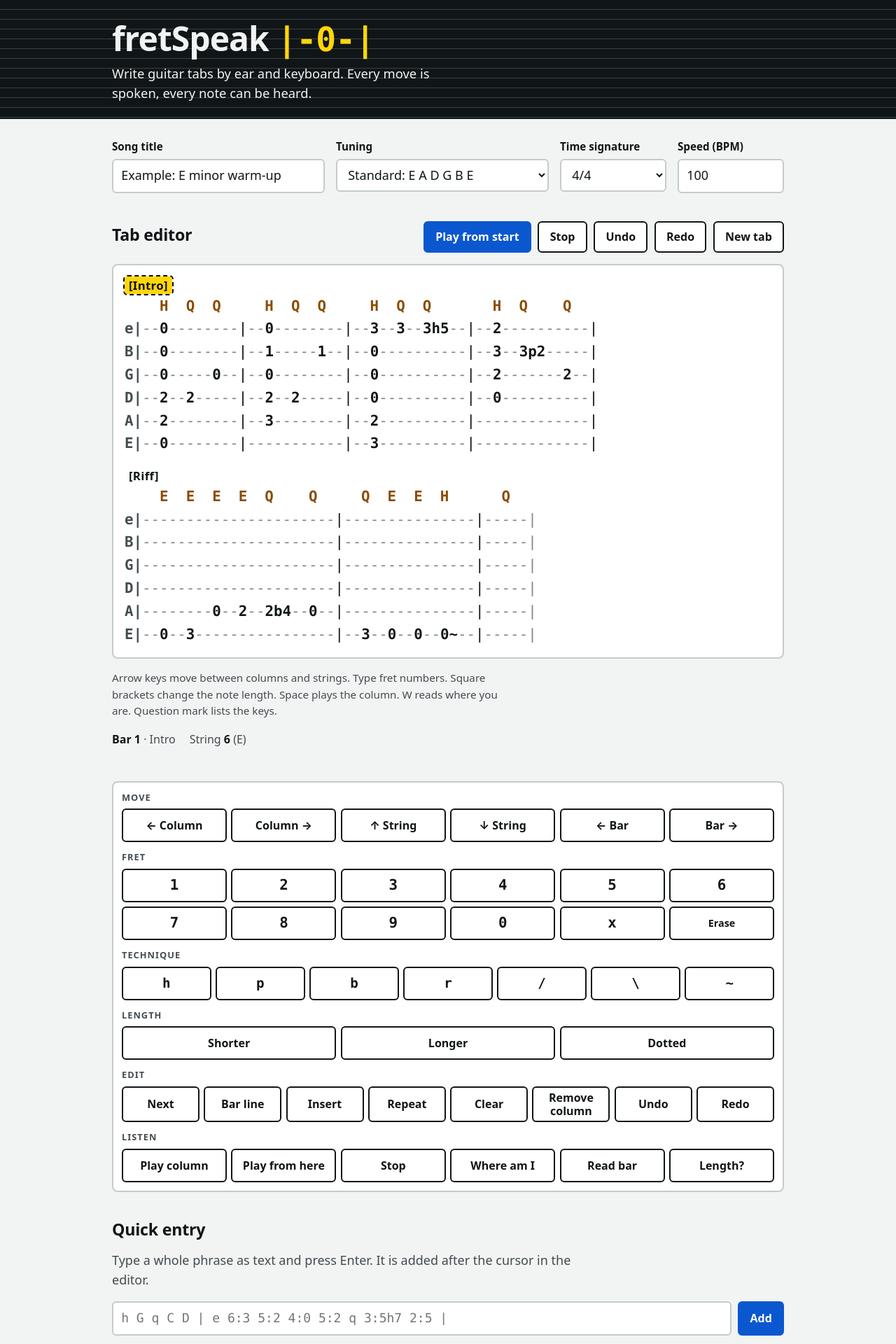
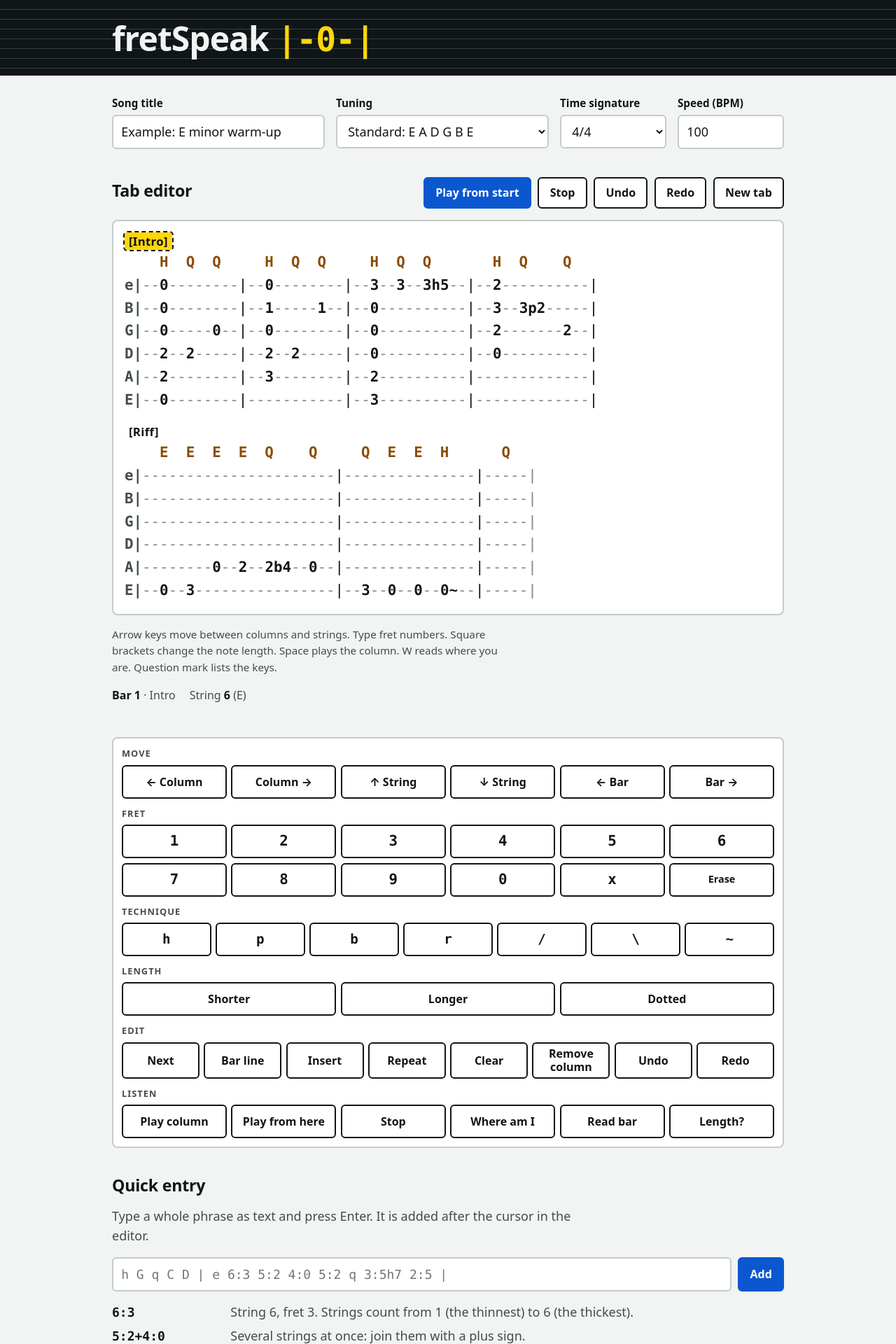
Before and after one commit to Catgenova/Catgenova.github.io, a Jekyll site: the page fretspeak/index.html, which Jekyll copies as it is, in a window 1280 px wide. Shown: the top 1920 px of the page at 70% size. Built offline with Jekyll 4.4.1, drawn with Linux system fonts in a browser that asks for light colours; some web fonts are replaced.

Commit message:
fretSpeak: remove the masthead tagline
Co-Authored-By: Claude Opus 5.5 <noreply@anthropic.com>
Claude-Session: https://claude.ai/code/session_01UAYBxfsb9KPdTJeVixBoKN

```diff
--- a/fretspeak/index.html
+++ b/fretspeak/index.html
@@ -106,7 +106,6 @@ kbd {
 .masthead .wrap { position: relative; padding-block: 1.6rem 1.4rem; display: grid; gap: 0.35rem; }
 .brand { font-size: clamp(2rem, 6vw, 3rem); font-weight: 800; letter-spacing: -0.02em; }
 .brand span { font-family: var(--f-mono); font-weight: 700; color: var(--hl); }
-.tagline { font-size: 1.15rem; max-width: 46ch; }
 
 main.wrap { display: grid; gap: 2.5rem; padding-block: 1.75rem 4rem; }
 section { display: grid; gap: 1rem; min-width: 0; }
@@ -246,7 +245,6 @@ caption { text-align: left; font-weight: 700; padding-bottom: 0.4rem; }
 }
 @media (max-width: 480px) {
   .masthead .wrap { padding-block: 1.1rem 1rem; }
-  .tagline { font-size: 1.05rem; }
   .section-head > .btns { width: 100%; }
   .section-head > .btns button { flex: 1 1 auto; }
   .syntax { grid-template-columns: minmax(0, 1fr); gap: 0.1rem; }
@@ -265,7 +263,6 @@ caption { text-align: left; font-weight: 700; padding-bottom: 0.4rem; }
 <header class="masthead">
   <div class="wrap">
     <h1 class="brand">fretSpeak <span>|-0-|</span></h1>
-    <p class="tagline">Write guitar tabs by ear and keyboard. Every move is spoken, every note can be heard.</p>
   </div>
 </header>
 
```
